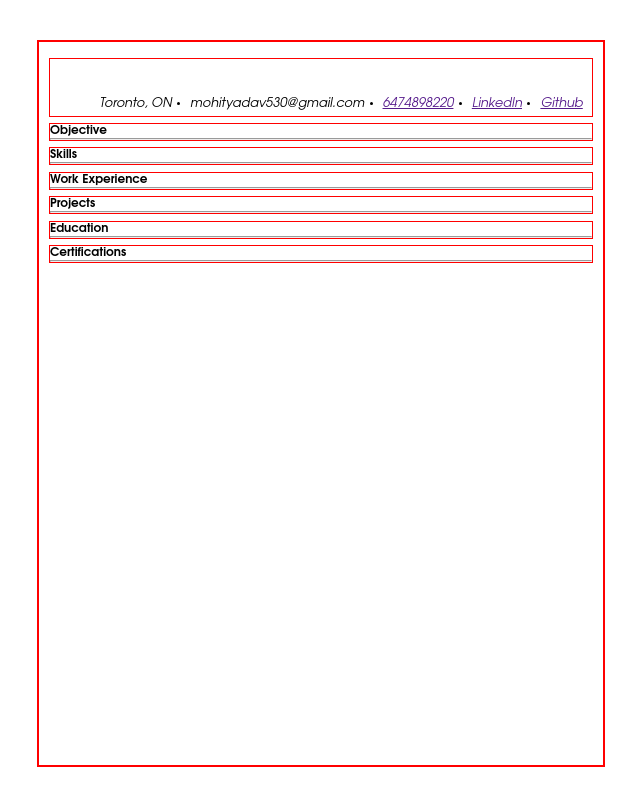
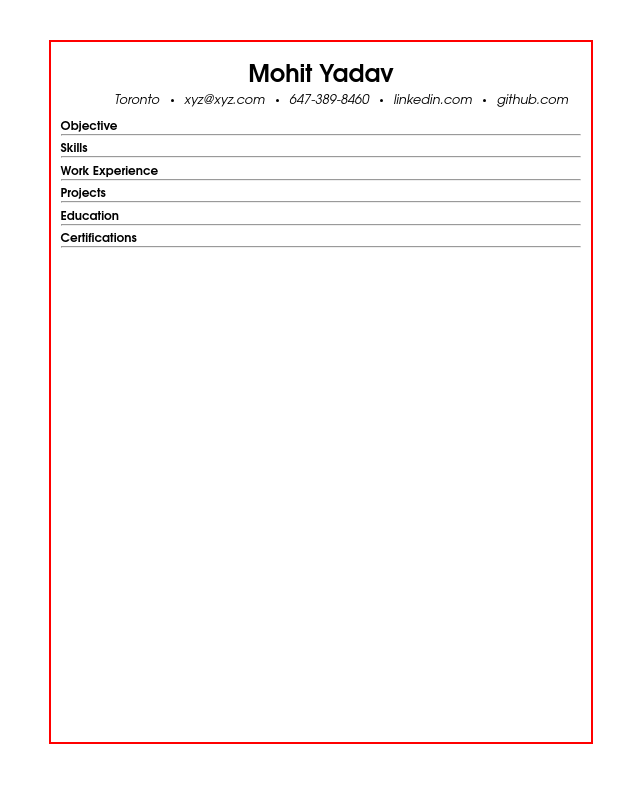
Before and after one commit to yaadevmohit/cv-generator, a React (Vite) app in the folder cv-generator/: page / in a window 1280 px wide. Shown: the top 806 px of the page, without its empty margins (319-959 px from the left). Built offline with nearby package versions, Linux system fonts and the light colour scheme; the HTML template or start-up script is replaced by a standard one.

Commit message:
adding edit header feature

```diff
--- a/cv-generator/src/App.css
+++ b/cv-generator/src/App.css
@@ -3,6 +3,10 @@
   margin: 0 auto;
   padding: 2rem;
   text-align: center;
+}
+
+* {
+  box-sizing: border-box;
 }
 
 body {
@@ -12,6 +16,7 @@ body {
   height: 100vh;
 }
 
+
 h1 {
   font-size: 1.4rem;
 }
--- a/cv-generator/src/assets/formData.tsx
+++ b/cv-generator/src/assets/formData.tsx
@@ -1,19 +1,20 @@
 export default {
-    about: {
+    About: {
         name: "Mohit Yadav",
+        city: "Toronto",
         email: "xyz@xyz.com",
         github: "github.com",
         linkedin: "linkedin.com",
         phone: "647-389-8460"
     },
-    objective: "Lorem ipsum dolor sit amet, consectetur adipisicing elit. Veritatis ipsam debitis, sint possimus quae pariatur laborum doloremque mollitia vitae minima, blanditiis reiciendis velit eos molestiae nemo, autem placeat sapiente. Ipsam?",
-    skills: [
+    Objective: "Lorem ipsum dolor sit amet, consectetur adipisicing elit. Veritatis ipsam debitis, sint possimus quae pariatur laborum doloremque mollitia vitae minima, blanditiis reiciendis velit eos molestiae nemo, autem placeat sapiente. Ipsam?",
+    Skills: [
         {
             skillsGroupName: "",
             skillGroupData: []
         },
     ],
-    workExp: [
+    WorkExp: [
         {
             companyName: "company name",
             jobTitle: "baller",
@@ -23,7 +24,7 @@ export default {
             expPts: []
         }
     ],
-    projects: [
+    Projects: [
         {
             projectName: "Library",
             websiteLink: "",
@@ -31,7 +32,7 @@ export default {
             detailPts: []
         }
     ],
-    education: [
+    Education: [
         {
             instituitionName: "",
             major: "",
@@ -40,7 +41,7 @@ export default {
             learningPts: []
         }
     ],
-    certifications: [
+    Certifications: [
         {
             name: "",
             institute: "",
--- a/cv-generator/src/components/Header.tsx
+++ b/cv-generator/src/components/Header.tsx
@@ -1,19 +1,46 @@
+import { useState } from "react";
 import "./styles/header.css"
-const Header = () => {
 
+interface HeaderProps {
+    aboutData: {
+        name: string;
+        city: string;
+        email: string;
+        github: string;
+        linkedin: string;
+        phone: string;
+    };
+}
+
+const Header = ({aboutData}: HeaderProps) => {
+    const {name, city, email, linkedin, github, phone} = aboutData;
+
+    const [isEditable, setIsEditable] = useState(false);
+
+    const handleClick = (e) => {
+        if(e.target.textContent === "edit") {
+            setIsEditable(true)
+            e.target.textContent = "submit"
+        }
+        else {
+            setIsEditable(false);
+            e.target.textContent = "edit"
+        }
+    }
 
     return(
         <>
-            <header>
-                <h1><input type="text" /></h1>
-                <ul>
-                    <li>Toronto, ON</li>
-                    <li>mohityadav530@gmail.com</li>
-                    <li><a href="">6474898220</a></li>
-                    <li><a href="">LinkedIn</a></li>
-                    <li><a href="">Github</a></li>
+            <section className={`header ${isEditable && "editable"}`}>
+                <button className="edit" onClick={handleClick}>edit</button>
+                {isEditable ? <input type="text" value={name}/> : <h1>{name}</h1>}
+                <ul className="about-info">
+                    {isEditable ? <input type="text" value={city}/> : <li className="about-info-item">{city}</li>}
+                    {isEditable ? <input type="text" value={email}/> : <li className="about-info-item">{email}</li>}
+                    {isEditable ? <input type="text" value={phone}/> : <li className="about-info-item">{phone}</li>}
+                    {isEditable ? <input type="text" value={linkedin}/> : <li className="about-info-item">{linkedin}</li>}
+                    {isEditable ? <input type="text" value={github}/> : <li className="about-info-item">{github}</li>}
                 </ul>
-            </header>
+            </section>
         </>
     )
 }
--- a/cv-generator/src/components/Preview.tsx
+++ b/cv-generator/src/components/Preview.tsx
@@ -7,10 +7,12 @@ import defaultData from "../assets/formData"
 const Preview = () => {
 
     const [data, setData] = useState(defaultData)
+    const {About, Objective, Skills, WorkExp, Projects, Education, Certifications} = data;
+
     return(
         <>
             <div className="preview-container humainst-normal">
-                <Header />
+                <Header aboutData={About}/>
                 <Section title="Objective"/>
                 <Section title="Skills"/>
                 <Section title="Work Experience"/>
--- a/cv-generator/src/components/styles/header.css
+++ b/cv-generator/src/components/styles/header.css
@@ -1,28 +1,75 @@
-header > * {
+.header {
+    position: relative;
+    --btn-clr: #BBE9FF;
+    --fs-size-primary: 1.5rem;
+    border: 1px solid transparent;
+}
+
+input, input:focus {
+    /* border: none; */
+    outline: none;
+}
+
+.header > * {
     margin-block: 0.2rem;
 }
 
-header {
-    h1, input {
-        font-size: 1.5rem;
+.header > input {
+    font-size: var(--fs-size-primary);
+    width: fit-content;
+    text-align: center;
+}
+
+.header {
+    h1{
+        font-size: var(--fs-size-primary);
         text-align: center;
+        font-weight: 600;
     }
-    input, input:focus {
+    button {
+        background-color: var(--btn-clr);
         border: none;
-        outline: none;
+        padding: 0.2rem 0.4rem;
+        position: absolute;
+        top: 0;
+        right: 0.4rem;
+        width: 4rem;
+        border-radius: 0.4rem;
+        display: none;
     }
 }
-header > ul {
+
+
+
+.about-info {
     display: flex;
     font-size: 0.8rem;
     justify-content: space-around;
     align-items: center;
+    flex-grow: 1;
 }
 
-header > ul > li:first-child {
+.header > ul > li:first-child {
     list-style-type: none;
 }
 
-header > ul > li {
+.header > ul > li {
     font-style: italic;
 }
+
+.header:hover, .header.editable {
+    border: 1px solid black;
+    button.edit {
+        display: block;
+    }
+}
+
+
+ul.about-info {
+    input, li {
+        font-size: 0.8rem;
+    }
+    input {
+        max-width: 5rem;
+    }
+}
--- a/cv-generator/src/components/styles/preview.css
+++ b/cv-generator/src/components/styles/preview.css
@@ -7,5 +7,5 @@
 
 .preview-container > * {
     margin-block: 0.4rem;
-    border: 1px solid red;
+    /* border: 1px solid red; */
 }
```
